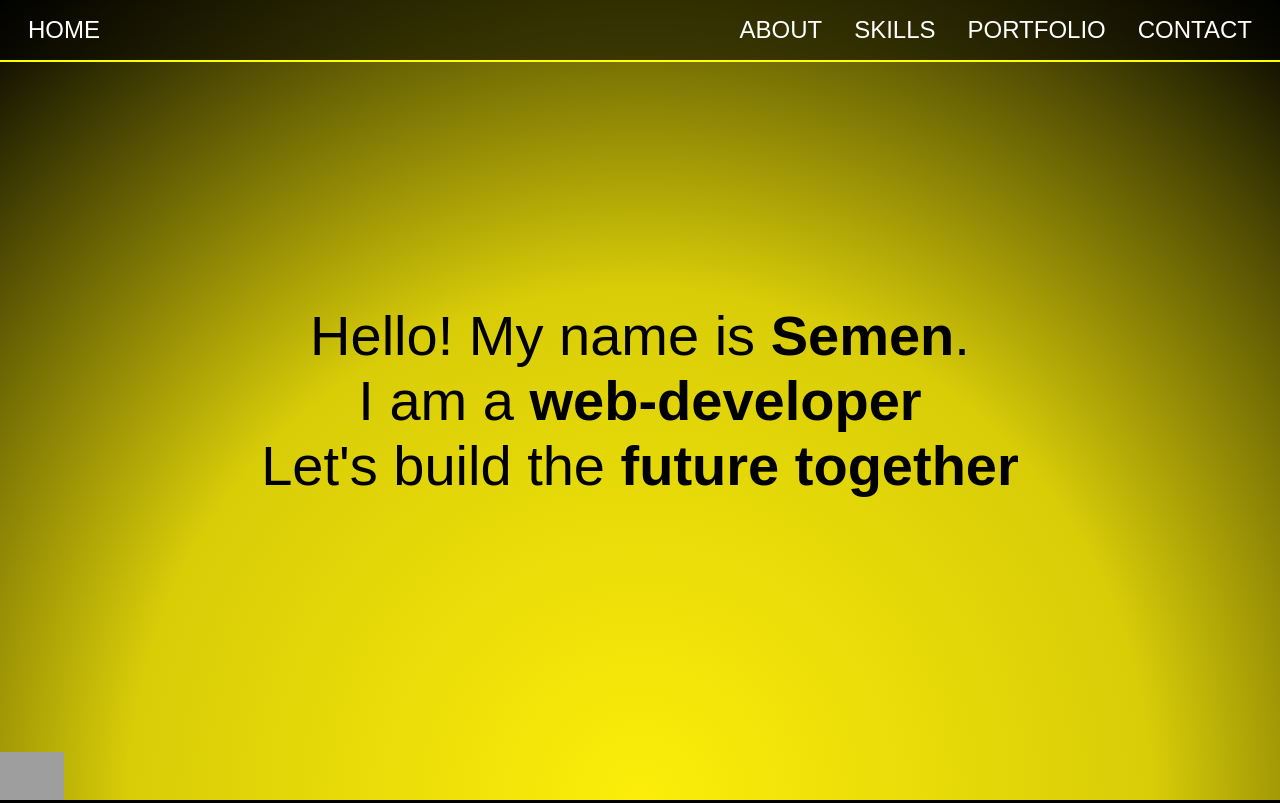
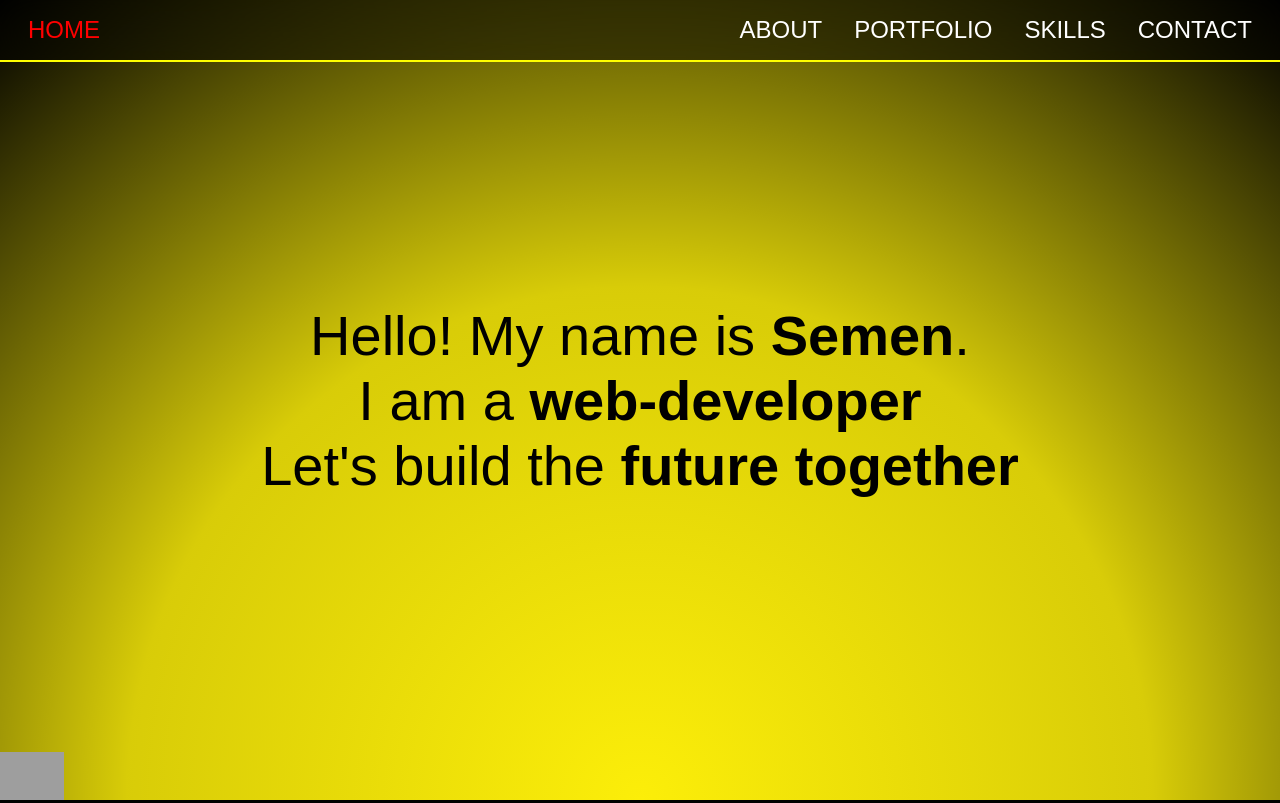
Before and after one commit to bynd1u/portfolio1, a website: page index.html in a window 1280 px wide. Shown: the top 803 px of the page. Drawn offline with Linux system fonts and the light colour scheme; grey boxes are pictures that could not be loaded; a web font is replaced by a local one.

Commit message:
highlight current section

```diff
--- a/app.js
+++ b/app.js
@@ -8,3 +8,28 @@ function openMenu() {
 }
 
 hamburger.addEventListener("click", openMenu);
+
+window.addEventListener("scroll", () => {
+  const sections = document.querySelectorAll("section");
+  const navLinks = document.querySelectorAll("nav a, nav ul li a");
+
+  let currentSection = "";
+
+  sections.forEach((section) => {
+    const sectionTop = section.offsetTop;
+    const sectionHeight = section.clientHeight;
+    if (
+      scrollY >= sectionTop - 100 &&
+      scrollY < sectionTop + sectionHeight - 100
+    ) {
+      currentSection = section.getAttribute("id");
+    }
+  });
+
+  navLinks.forEach((link) => {
+    link.classList.remove("active");
+    if (link.getAttribute("href") === `#${currentSection}`) {
+      link.classList.add("active");
+    }
+  });
+});
--- a/index.html
+++ b/index.html
@@ -23,10 +23,10 @@
             <a href="#about" class="nav-link">About</a>
           </li>
           <li class="nav-item">
-            <a href="#skills" class="nav-link">Skills</a>
+            <a href="#portfolio" class="nav-link">Portfolio</a>
           </li>
           <li class="nav-item">
-            <a href="#portfolio" class="nav-link">Portfolio</a>
+            <a href="#skills" class="nav-link">Skills</a>
           </li>
           <li class="nav-item">
             <a href="#contact" class="nav-link">Contact</a>
--- a/styles/index.css
+++ b/styles/index.css
@@ -274,6 +274,11 @@ textarea {
   font-size: large;
 }
 
+.active {
+  font-weight: bold;
+  color: red;
+}
+
 .submit-button {
   text-align: center;
 }
```
